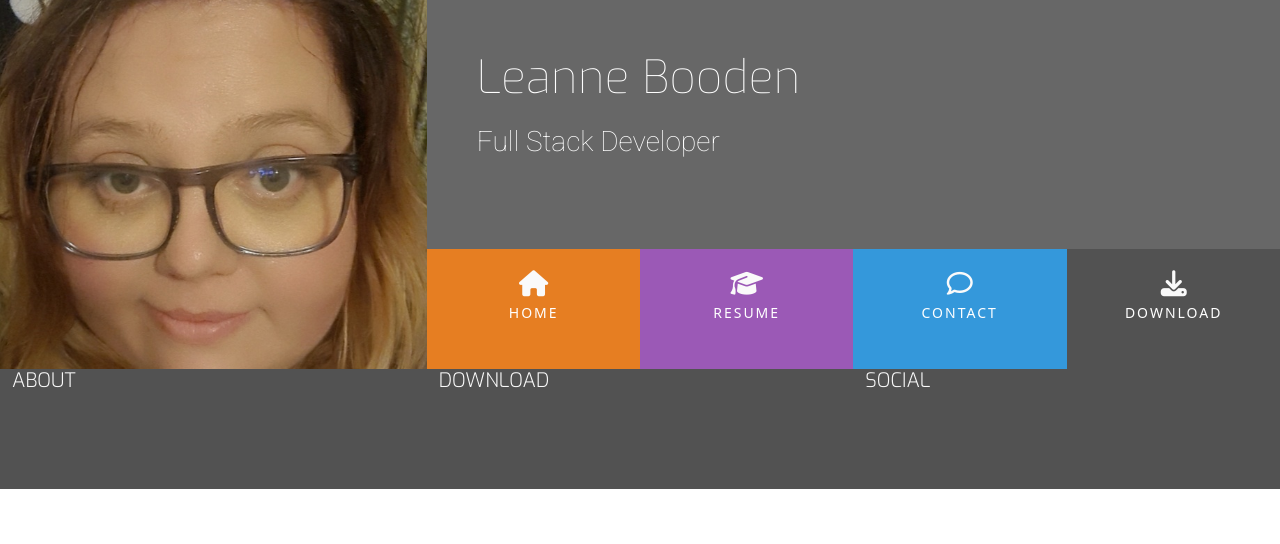
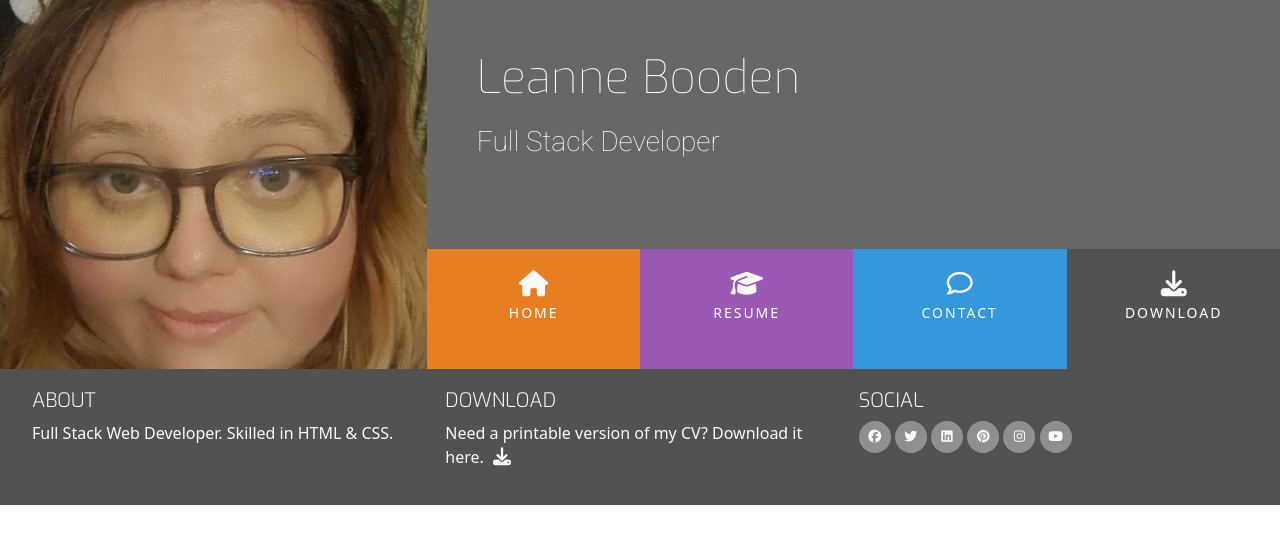
Before and after one commit to leannebooden/online-resume, a plain HTML site: page index.html in a window 1280 px wide. Drawn offline with nearby package versions, Linux system fonts and the light colour scheme.

Commit message:
added aditional styling to footer, added social icons

```diff
--- a/assets/css/style.css
+++ b/assets/css/style.css
@@ -39,6 +39,10 @@ h4 {
   font-family: "Exo", sans-serif;
   font-weight: 300;
   color: #fafafa;
+}
+
+.inline-block {
+  display: inline-block;
 }
 
 /*--------------------------Heading */
@@ -144,3 +148,46 @@ footer {
   min-height: 120px;
   margin: 0;
 }
+
+.cv-pdf i {
+  font-size: 18px;
+  color: #fafafa;
+  text-align: center;
+  padding-left: 5px;
+  transition: all 0.35s ease-in-out;
+  -moz-transition: all 0.35s ease-in-out;
+  -webkit-transition: all 0.35s ease-in-out;
+  -o-transition: all 0.35s ease-in-out;
+}
+
+.cv-pdf i:hover {
+  color: #e84610;
+}
+
+.social-links {
+  padding-bottom: 15px;
+}
+
+.social-links li a i {
+  width: 32px;
+  height: 32px;
+  padding: 12px 0;
+  border-radius: 50%;
+  font-size: 13px;
+  line-height: 7px;
+  text-align: center;
+  color: #fafafa;
+  background: #8f8f8f;
+  transition: all 0.35s ease-in-out;
+  -moz-transition: all 0.35s ease-in-out;
+  -webkit-transition: all 0.35s ease-in-out;
+  -o-transition: all 0.35s ease-in-out;
+}
+
+.social-links li a i:hover {
+  background: #e84610;
+}
+
+#footer-details {
+  padding: 20px;
+}
--- a/index.html
+++ b/index.html
@@ -49,15 +49,63 @@
         </section>
 
         <footer class="container-fluid">
-            <div class="row">
+            <div id="footer-details" class="row">
                 <div class="col-sm-4">
                     <h5 class="uppercase general-sub">About</h5>
+                    <p class="inline-block">
+                       Full Stack Web Developer. Skilled in HTML & CSS.
+                    </p>
                 </div>
                 <div class="col-sm-4">
                     <h5 class="uppercase general-sub">Download</h5>
+                    <p class="inline-block">
+                        Need a printable version of my CV? Download it here.
+                        <a href="#" target="_blank" class="cv-pdf">
+                            <i class="fa-solid fa-download" aria-hidden="true"></i>
+                            <span class="sr-only">Download link.</span>
+                        </a>
+                    </p>
                 </div>
                 <div class="col-sm-4">
                     <h5 class="uppercase general-sub">Social</h5>
+                    <ul class="list-inline social-links">
+                        <li class="list-inline-item">
+                            <a target="_blank" href="#">
+                                <i class="fa-brands fa-facebook" aria-hidden="true"></i>
+                                <span class="sr-only">Facebook</span>
+                            </a>
+                        </li>
+                        <li class="list-inline-item">
+                            <a target="_blank" href="#">
+                                <i class="fa-brands fa-twitter" aria-hidden="true"></i>
+                                <span class="sr-only">Twitter</span>
+                            </a>
+                        </li>
+                        <li class="list-inline-item">
+                            <a target="_blank" href="#">
+                                <i class="fa-brands fa-linkedin" aria-hidden="true"></i>
+                                <span class="sr-only">LinkedIn</span>
+                            </a>
+                        </li>
+                        <li class="list-inline-item">
+                            <a target="_blank" href="#">
+                                <i class="fa-brands fa-pinterest" aria-hidden="true"></i>
+                                <span class="sr-only">Pinterest</span>
+                            </a>
+                        </li>
+                        <li class="list-inline-item">
+                            <a target="_blank" href="#">
+                                <i class="fa-brands fa-instagram" aria-hidden="true"></i>
+                                <span class="sr-only">Instagram</span>
+                            </a>
+                        </li>
+                        <li class="list-inline-item">
+                            <a target="_blank" href="#">
+                                <i class="fa-brands fa-youtube" aria-hidden="true"></i>
+                                <span class="sr-only">YouTube</span>
+                            </a>
+                        </li>
+                    </ul>
                 </div>
             </div>
         </footer>
```
